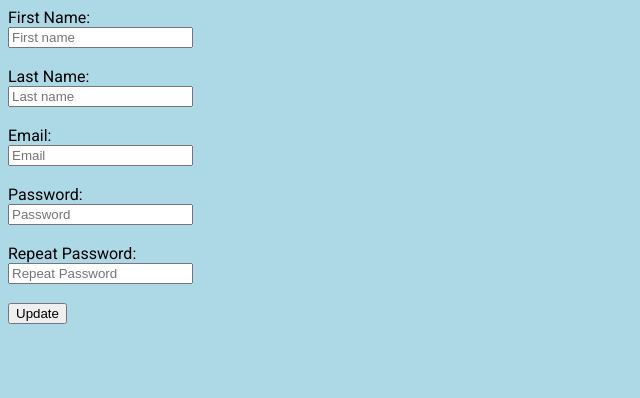
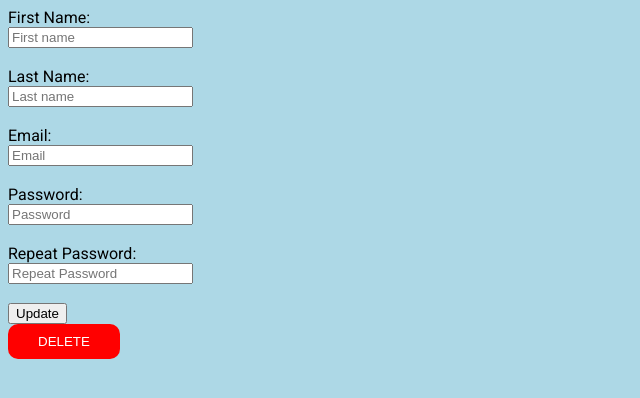
Before and after one commit to EricB-59/NurseProject_FE-Angular, an Angular app: page /update in a window 1280 px wide. Shown: the top 398 px of the page, without its empty margins (0-640 px from the left). Built offline with nearby package versions, Linux system fonts and the light colour scheme.

Commit message:
#57 delete-button

```diff
--- a/src/app/app.module.ts
+++ b/src/app/app.module.ts
@@ -11,6 +11,7 @@ import { provideRouter } from '@angular/router';
 import { RegisterNursesComponent } from './register-nurses/register-nurses.component';
 import {provideHttpClient, withFetch} from '@angular/common/http';
 import { UpdateNursesComponent } from './update-nurses/update-nurses.component';
+import { DeleteNursesComponent } from './delete-nurses/delete-nurses.component';
 
 @NgModule({
   declarations: [
@@ -20,6 +21,7 @@ import { UpdateNursesComponent } from './update-nurses/update-nurses.component';
     LoginNursesComponent,
     RegisterNursesComponent,
     UpdateNursesComponent,
+    DeleteNursesComponent,
   ],
   imports: [BrowserModule, AppRoutingModule, FormsModule, ReactiveFormsModule],
   providers: [provideHttpClient(withFetch())],
--- /dev/null
+++ b/src/app/delete-nurses/delete-nurses.component.ts
@@ -0,0 +1,46 @@
+import { Component, OnInit } from '@angular/core';
+import { NurseService } from '../nurses/nurse.service';
+import { Router } from '@angular/router';
+
+@Component({
+  selector: 'app-delete-nurses',
+  template: `
+    <button (click)="delete()">DELETE</button>
+  `,
+  styles: `
+  button {
+    color: white;
+    background-color: red;
+    border: none;
+    border-radius: 10px;
+    padding: 10px 30px;
+    cursor: pointer;
+  }
+  button:hover {
+    background-color: #f16c6c;
+    transform: scale(1.1);
+  }
+  `
+})
+export class DeleteNursesComponent implements OnInit {
+constructor(private nurseService: NurseService, private router: Router) {}
+nurseID?: number;
+ngOnInit(): void {
+  this.nurseID = Number(localStorage.getItem('nurseID'));
+}
+delete() {
+  if(this.nurseID) {
+    this.nurseService.deleteById(this.nurseID).subscribe({
+      next: (result) => {
+        console.info(result);
+        this.router.navigate(['/login']);
+      },
+      error: (err) => {
+        console.error(err);
+      }
+    });
+  } else {
+    console.error("ID no encontrado o no valido");
+  }
+}
+}
--- a/src/app/login-nurses/login-nurses.component.ts
+++ b/src/app/login-nurses/login-nurses.component.ts
@@ -1,4 +1,4 @@
-import { Component, inject } from '@angular/core';
+import { Component, OnInit, inject } from '@angular/core';
 import { FormControl, FormGroup } from '@angular/forms';
 import { NurseService } from '../nurses/nurse.service';
 import { Router } from '@angular/router';
@@ -7,7 +7,7 @@ import { Router } from '@angular/router';
   templateUrl: './login-nurses.component.html',
   styleUrl: './login-nurses.component.css',
 })
-export class LoginNursesComponent {
+export class LoginNursesComponent implements OnInit  {
   constructor(private router: Router) {}
   existe: boolean = false;
   email: any = '';
@@ -18,6 +18,10 @@ export class LoginNursesComponent {
     email: new FormControl(''),
     password: new FormControl(''),
   });
+
+  ngOnInit(): void {
+    localStorage.clear();
+  }
 
   login() {
     this.existe = false;
--- a/src/app/update-nurses/update-nurses.component.html
+++ b/src/app/update-nurses/update-nurses.component.html
@@ -41,3 +41,4 @@
     <br />
     <button type="submit">Update</button>
   </form>
+<app-delete-nurses/>
```
